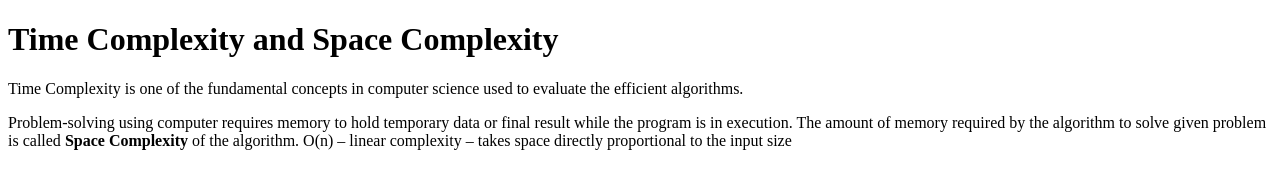
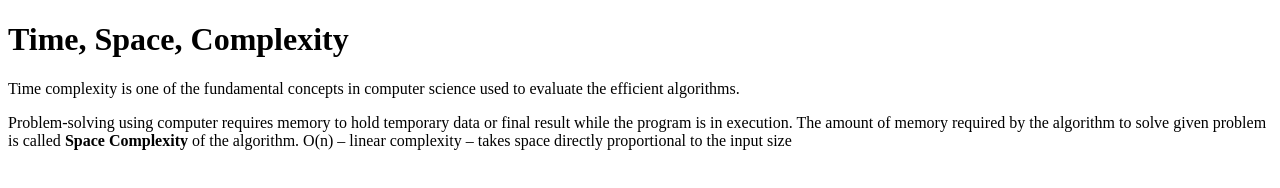
Before and after one commit to acciojob/time-and-space-complexity-Haripriya-Kondapally, a website: page main.html in a window 1280 px wide. Drawn offline with Linux system fonts and the light colour scheme.

Commit message:
created a submission

```diff
--- a/main.html
+++ b/main.html
@@ -8,8 +8,8 @@
 
 <body>
 	<!-- the entire body must be written by student -->
-    <h1>Time Complexity and Space Complexity</h1>
-	<p>Time Complexity is one of the fundamental concepts in computer science used to evaluate the efficient algorithms. </p>
+    <h1>Time, Space, Complexity</h1>
+	<p>Time complexity is one of the fundamental concepts in computer science used to evaluate the efficient algorithms. </p>
 
 		<p>Problem-solving using computer requires memory to hold temporary data or final result while the program is in execution. The amount of memory required by the algorithm to solve given problem is called <b>Space Complexity</b> of the algorithm.
 		O(n) – linear complexity – takes space directly proportional to the input size
```
